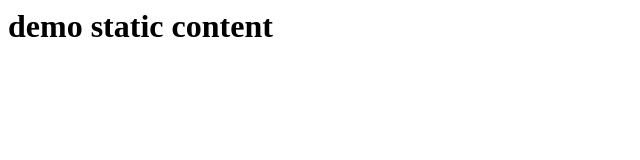
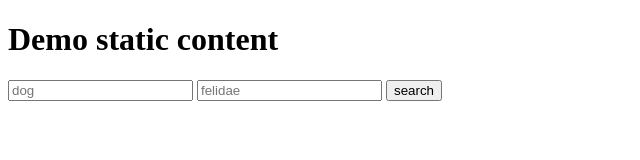
Before and after one commit to primofin/nodejs-mySql, a website: page public/test.html in a window 1280 px wide. Shown: the whole page, without its empty margins (0-640 px from the left). Drawn offline with Linux system fonts and the light colour scheme.

Commit message:
html form to send data through HTTP GET

```diff
--- a/index.js
+++ b/index.js
@@ -25,7 +25,8 @@ app.get('/animals', async (req,res) => {
     //res.send(`query param? ${req.query}`);
     try {
         const [results] = await connection.query(
-            `SELECT * FROM animal WHERE name LIKE \'${req.query.name}'`);
+            'SELECT * FROM animal WHERE name LIKE ? OR family LIKE ?',
+            [req.query.name, req.query.family]);
         res.json(results);
 
     } catch(e) {
--- a/public/test.html
+++ b/public/test.html
@@ -1 +1,16 @@
-<h1>demo static content</h1>
+<!DOCTYPE html>
+<html>
+<body>
+
+<h1>Demo static content</h1>
+<form action="/animal">
+    <input type='text' name="name" placeholder="dog">
+    <input type="text" name="family" placeholder="felidae">
+    <input type="submit" value="search">
+
+</form>
+
+
+
+</body>
+</html>
```
